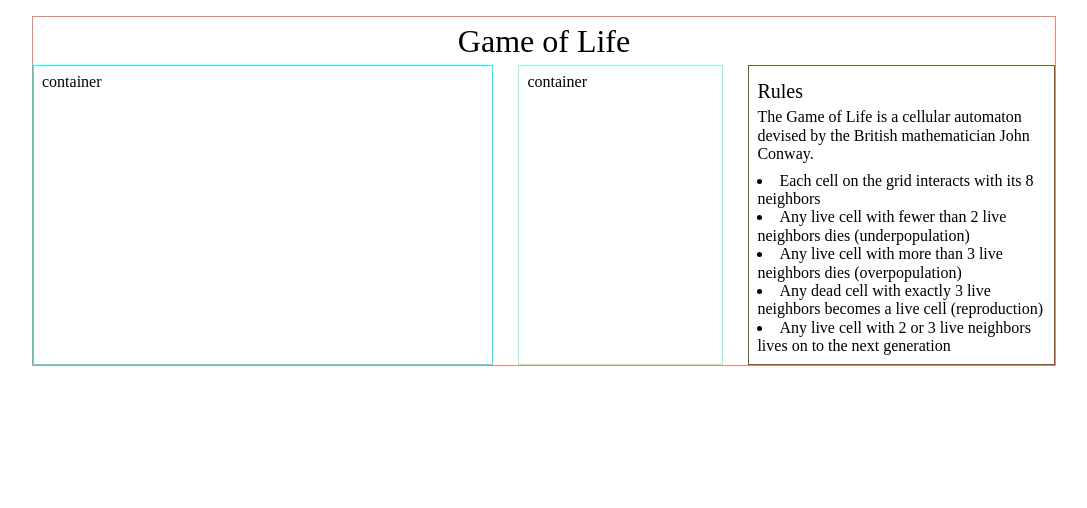
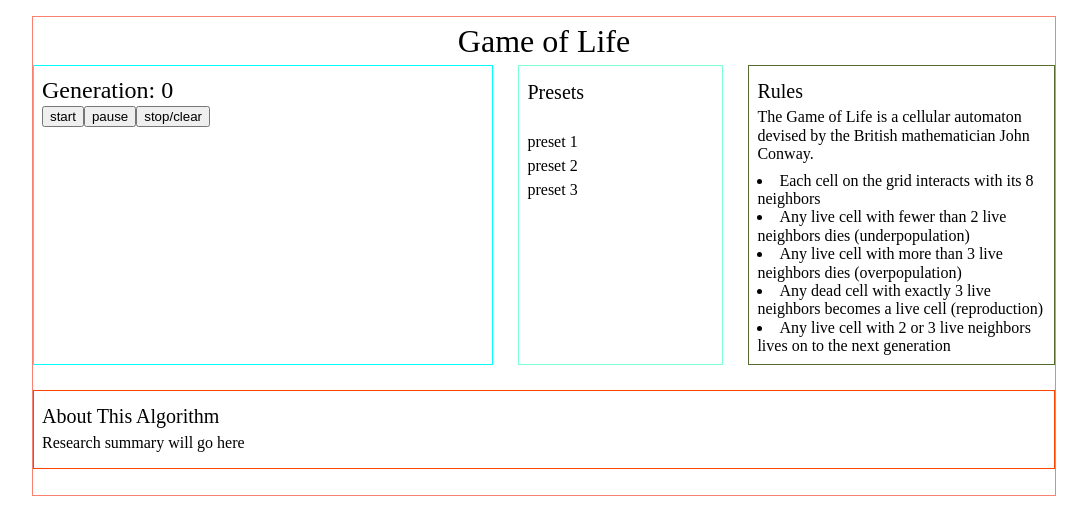
Before and after one commit to kp1129/cs-bw-1, a React (Create React App) app in the folder app/: page / in a window 1280 px wide. Shown: the top 508 px of the page, without its empty margins (96-1183 px from the left). Built offline with nearby package versions, Linux system fonts and the light colour scheme.

Commit message:
add more components

```diff
--- a/app/src/App.css
+++ b/app/src/App.css
@@ -55,3 +55,12 @@ ul {
   padding: 0.5rem;
   line-height: 1.15rem;
 }
+
+.about-container {
+  order: 4;
+  margin: 2.5% 0;
+  width: 100%;
+  padding: 0.5rem;
+  line-height: 1.15rem;
+  border: 1px solid orangered;
+}
--- a/app/src/App.js
+++ b/app/src/App.js
@@ -3,12 +3,14 @@ import React from 'react';
 import GameContainer from './components/GameContainer';
 import PresetsContainer from './components/PresetsContainer';
 import RulesContainer from './components/RulesContainer';
+import AboutContainer from './components/AboutContainer';
 // import styles
 import './App.css';
 
 function App() {
   return (
     <div className="app">
+
      <h1>Game of Life</h1>
 
      <GameContainer />
@@ -17,6 +19,8 @@ function App() {
 
      <RulesContainer />
 
+     <AboutContainer />
+
     </div>
   );
 }
--- /dev/null
+++ b/app/src/components/AboutContainer.js
@@ -0,0 +1,12 @@
+import React from 'react';
+
+const AboutContainer = () => {
+    return (
+        <div className="about-container">
+            <h3>About This Algorithm</h3>
+            <p>Research summary will go here</p>
+        </div>
+    )
+}
+
+export default AboutContainer;
--- a/app/src/components/GameContainer.js
+++ b/app/src/components/GameContainer.js
@@ -3,7 +3,15 @@ import React from 'react';
 const GameContainer = () => {
     return (
         <div className="game-container">
-            container
+            <h2>Generation: 0</h2>
+
+            {/* grid container */}
+
+
+            <button type="button">start</button>
+            <button type="button">pause</button>
+            <button type="button">stop/clear</button>
+
         </div>
     )
 }
--- a/app/src/components/PresetsContainer.js
+++ b/app/src/components/PresetsContainer.js
@@ -3,7 +3,12 @@ import React from 'react';
 const PresetsContainer = () => {
     return (
         <div className="presets-container">
-            container
+            <h3>Presets</h3>
+            <br/>
+            <p>preset 1</p>
+            <p>preset 2</p>
+            <p>preset 3</p>
+
         </div>
     )
 }
```
